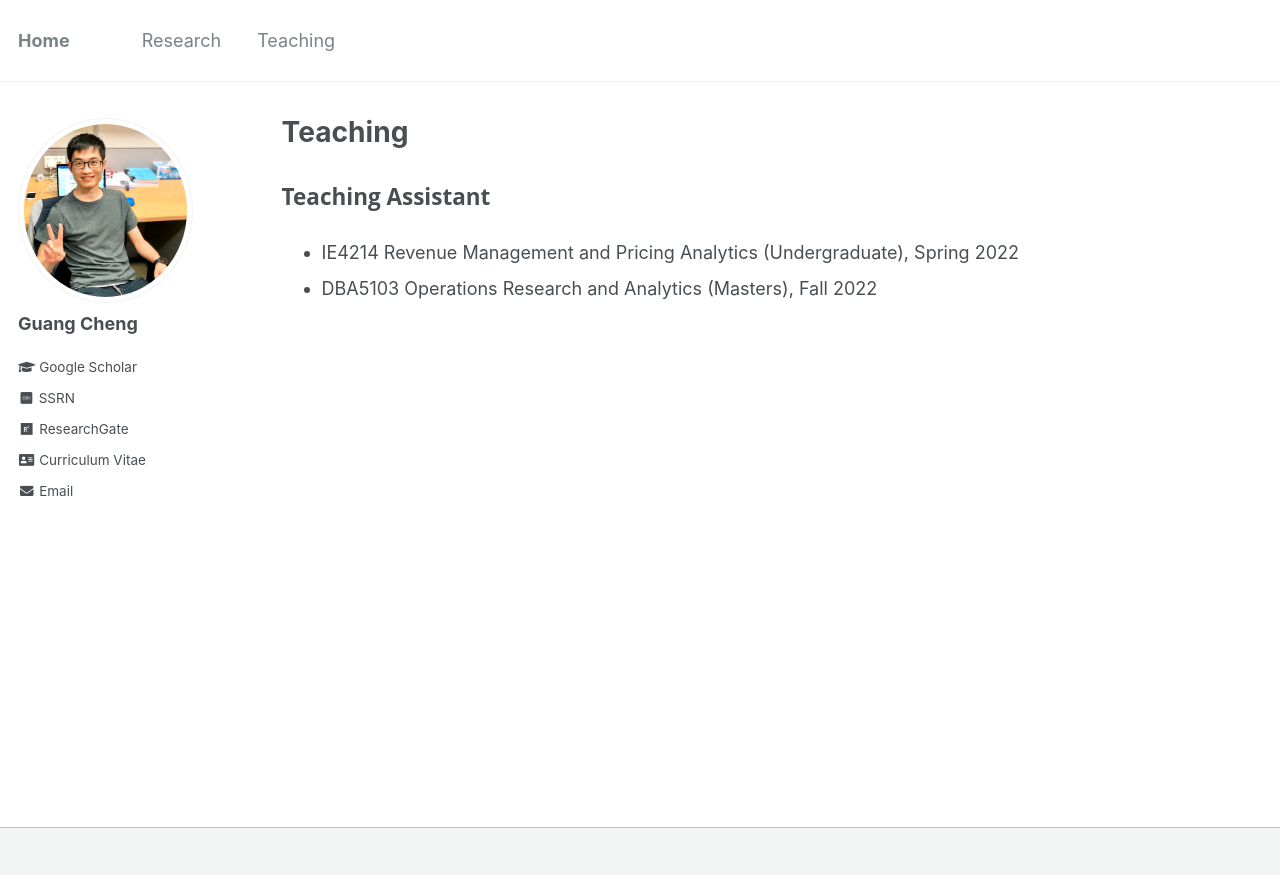
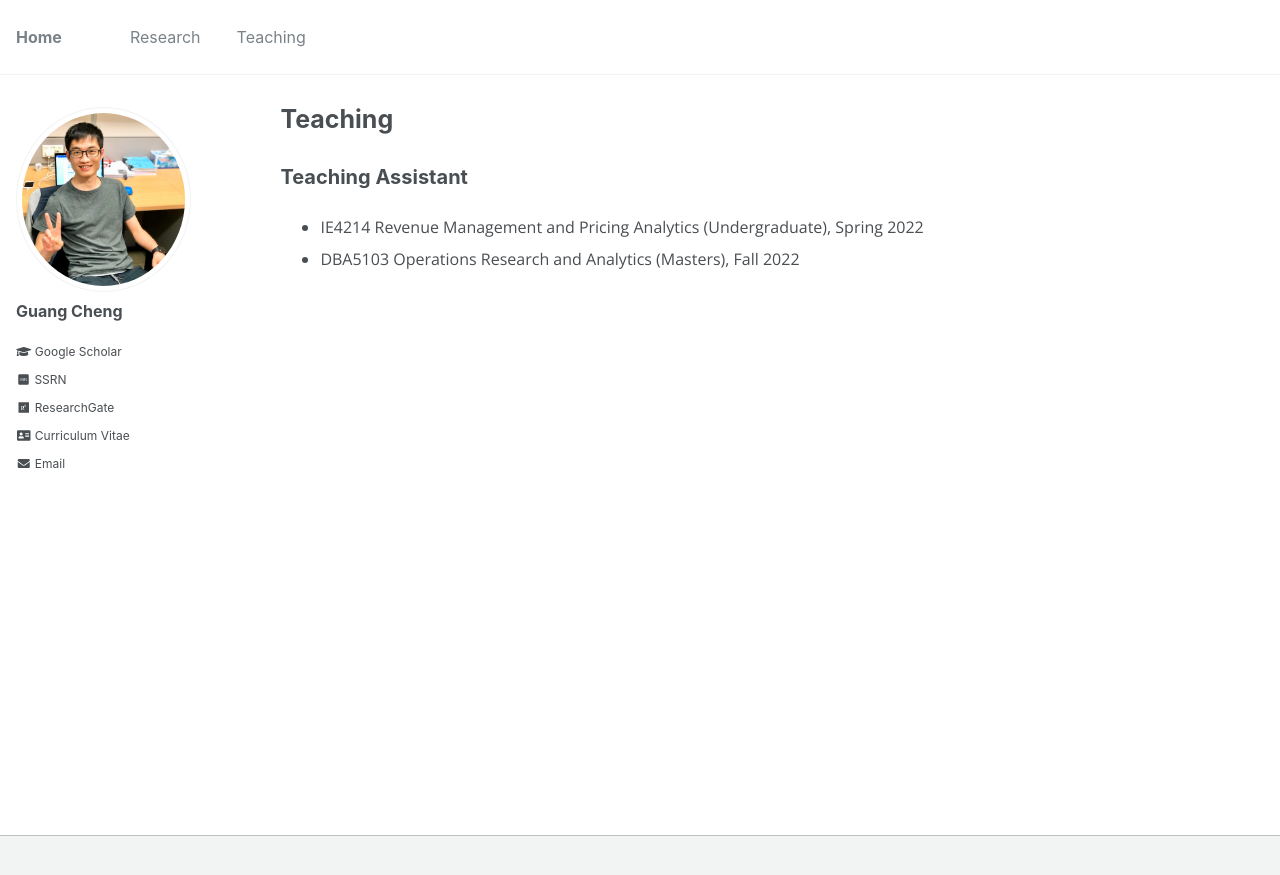
Before and after one commit to gcheng-nus/gcheng-nus.github.io, a Jekyll site: the page built from _pages/teaching.md, in a window 1280 px wide. Shown: the top 875 px of the page. Built offline with Jekyll 4.4.1, drawn with Linux system fonts in a browser that asks for light colours; some web fonts are replaced.

Commit message:
change font

```diff
--- a/_pages/teaching.md
+++ b/_pages/teaching.md
@@ -4,7 +4,12 @@
 permalink: /teaching/
 author_profile: true
 ---
-<body>
+
+<style>
+@import url('https://fonts.googleapis.com/css2?family=Open+Sans&display=swap');
+</style>
+<!-- <body style="font-family: sans-serif; font-size: 9pt;"> -->
+<body style="font-family: Open Sans; font-style: light; font-size: 12pt;">
 
 <h2 style="margin-top: 1em;">Teaching Assistant</h2>
 <ul>
--- a/_sass/_page.scss
+++ b/_sass/_page.scss
@@ -56,7 +56,7 @@
     /* border-bottom: 1px solid $border-color; */
     margin-top: 0.3em;
     margin-bottom: 0.1em;
-    font-family: Open Sans;
+    font-family: $sans-serif;
     font-style: light
   }
 
```
Also changed, not shown: _pages/research.md (+6 -1 lines).
